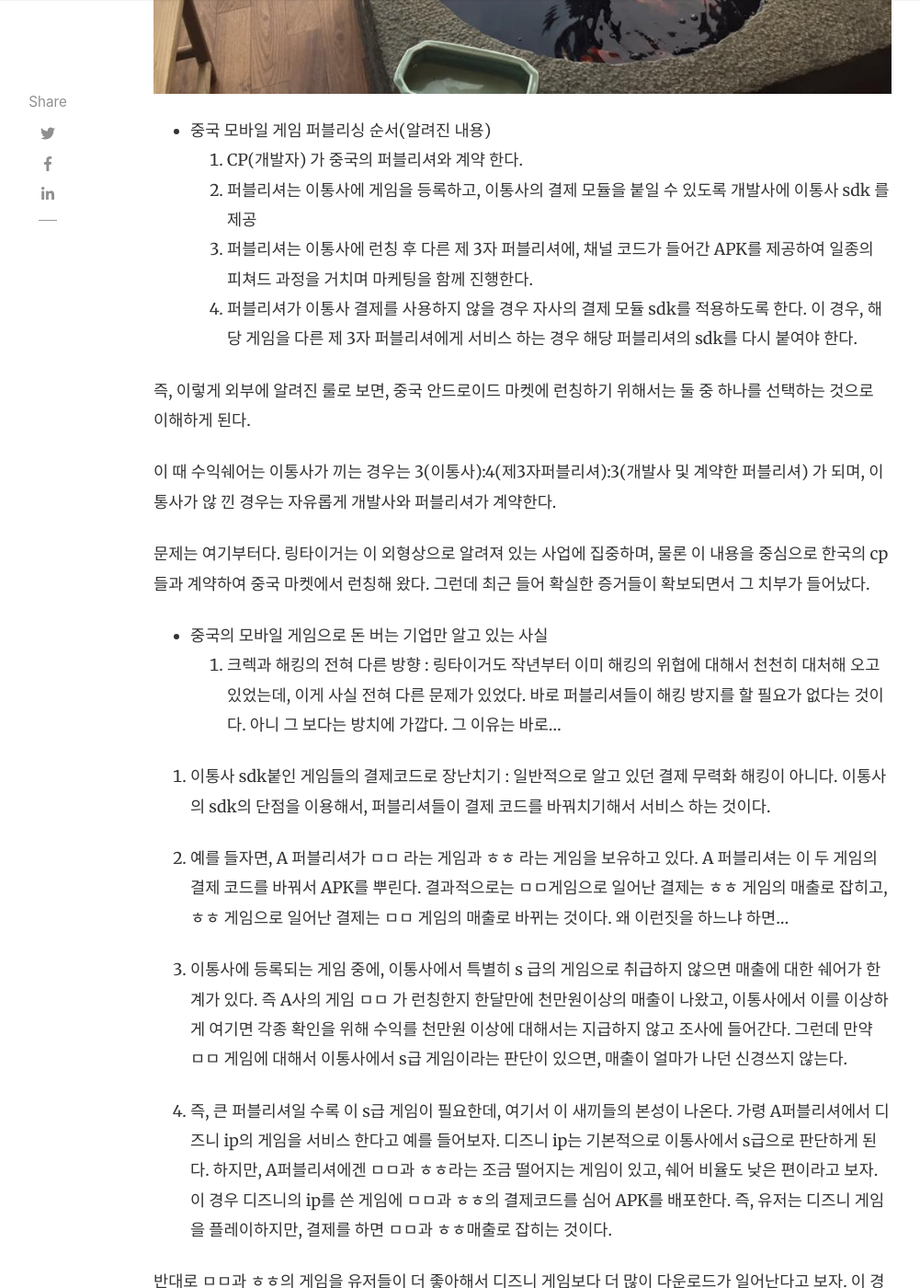
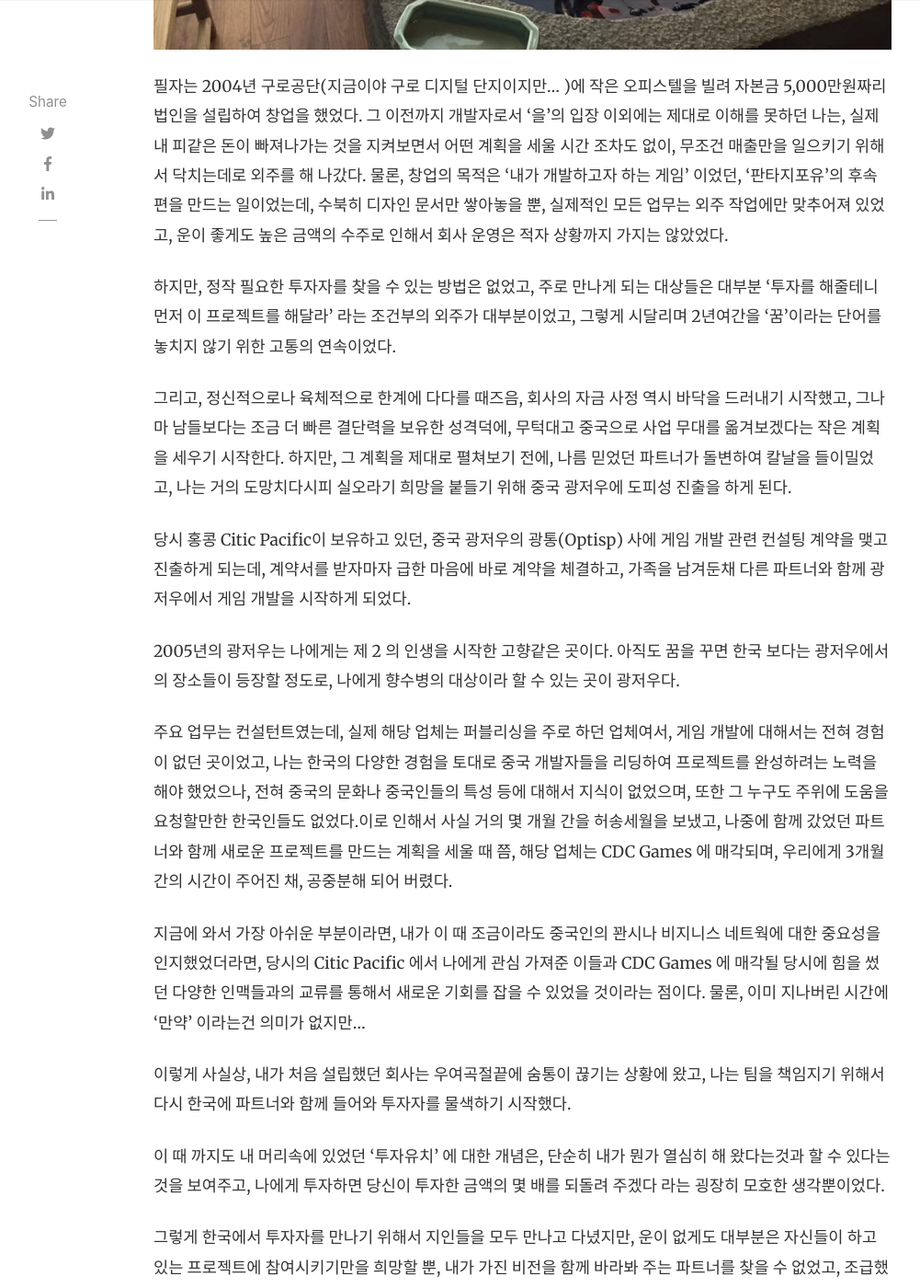
Before and after one commit to head77x/head77x.github.io, a Jekyll site: the page built from _posts/2015-10-04-브랜든-중국-사업-진출기-1.md, in a window 1280 px wide and 1400 px high, scrolled down 963 px. Shown: the whole window at 92% size, without its empty margins (118-1119 px from the left). Built offline with Jekyll 4.4.1, drawn with Linux system fonts in a browser that asks for light colours; nearby versions of some CDN libraries; comment, search, counter and statistics services are not loaded; some of the changed text lies outside the part shown.

Commit message:
Update 2015-10-04-브랜든-중국-사업-진출기-1.md

```diff
--- a/_posts/2015-10-04-브랜든-중국-사업-진출기-1.md
+++ b/_posts/2015-10-04-브랜든-중국-사업-진출기-1.md
@@ -1,79 +1,48 @@
 ---
 layout: post
-title:  "중국 모바일게임 업계 치부 드러내기 - 3th Oct. 2015"
+title:  "브랜든 중국 사업 진출기 1 - 4th Oct. 2015"
 author: brandon
 categories: [ Jekyll, tutorial ]
 image: assets/images/lishui.jpg
 ---
 
-
-- 중국 모바일 게임 퍼블리싱 순서(알려진 내용)
-1. CP(개발자) 가 중국의 퍼블리셔와 계약 한다.
-2. 퍼블리셔는 이통사에 게임을 등록하고, 이통사의 결제 모듈을 붙일 수 있도록 개발사에 이통사 sdk 를 제공
-3. 퍼블리셔는 이통사에 런칭 후 다른 제 3자 퍼블리셔에, 채널 코드가 들어간 APK를 제공하여 일종의 피쳐드 과정을 거치며 마케팅을 함께 진행한다.
-4. 퍼블리셔가 이통사 결제를 사용하지 않을 경우 자사의 결제 모듈 sdk를 적용하도록 한다. 이 경우, 해당 게임을 다른 제 3자 퍼블리셔에게 서비스 하는 경우 해당 퍼블리셔의 sdk를 다시 붙여야 한다.
-
-즉, 이렇게 외부에 알려진 룰로 보면, 중국 안드로이드 마켓에 런칭하기 위해서는 둘 중 하나를 선택하는 것으로 이해하게 된다.
-
-이 때 수익쉐어는 이통사가 끼는 경우는 3(이통사):4(제3자퍼블리셔):3(개발사 및 계약한 퍼블리셔) 가 되며, 이통사가 않 낀 경우는 자유롭게 개발사와 퍼블리셔가 계약한다.
+필자는 2004년 구로공단(지금이야 구로 디지털 단지이지만... )에 작은 오피스텔을 빌려 자본금 5,000만원짜리 법인을 설립하여 창업을 했었다. 그 이전까지 개발자로서 '을'의 입장 이외에는 제대로 이해를 못하던 나는, 실제 내 피같은 돈이 빠져나가는 것을 지켜보면서 어떤 계획을 세울 시간 조차도 없이, 무조건 매출만을 일으키기 위해서 닥치는데로 외주를 해 나갔다. 물론, 창업의 목적은 '내가 개발하고자 하는 게임' 이었던, '판타지포유'의 후속편을 만드는 일이었는데, 수북히 디자인 문서만 쌓아놓을 뿐, 실제적인 모든 업무는 외주 작업에만 맞추어져 있었고, 운이 좋게도 높은 금액의 수주로 인해서 회사 운영은 적자 상황까지 가지는 않았었다.
 
 
 
-문제는 여기부터다. 링타이거는 이 외형상으로 알려져 있는 사업에 집중하며, 물론 이 내용을 중심으로 한국의 cp들과 계약하여 중국 마켓에서 런칭해 왔다. 그런데 최근 들어 확실한 증거들이 확보되면서 그 치부가 들어났다.
-
-- 중국의 모바일 게임으로 돈 버는 기업만 알고 있는 사실
- 1. 크렉과 해킹의 전혀 다른 방향 : 링타이거도 작년부터 이미 해킹의 위협에 대해서 천천히 대처해 오고 있었는데, 이게 사실 전혀 다른 문제가 있었다. 바로 퍼블리셔들이 해킹 방지를 할 필요가 없다는 것이다. 아니 그 보다는 방치에 가깝다. 그 이유는 바로...
-
- 2. 이통사 sdk붙인 게임들의 결제코드로 장난치기 : 일반적으로 알고 있던 결제 무력화 해킹이 아니다. 이통사의 sdk의 단점을 이용해서, 퍼블리셔들이 결제 코드를 바꿔치기해서 서비스 하는 것이다.
-
- 3. 예를 들자면, A 퍼블리셔가 ㅁㅁ 라는 게임과 ㅎㅎ 라는 게임을 보유하고 있다. A 퍼블리셔는 이 두 게임의 결제 코드를 바꿔서 APK를 뿌린다. 결과적으로는 ㅁㅁ게임으로 일어난 결제는 ㅎㅎ 게임의 매출로 잡히고, ㅎㅎ 게임으로 일어난 결제는 ㅁㅁ 게임의 매출로 바뀌는 것이다. 왜 이런짓을 하느냐 하면...
-
- 4. 이통사에 등록되는 게임 중에, 이통사에서 특별히 s 급의 게임으로 취급하지 않으면 매출에 대한 쉐어가 한계가 있다. 즉 A사의 게임 ㅁㅁ 가 런칭한지 한달만에 천만원이상의 매출이 나왔고, 이통사에서 이를 이상하게 여기면 각종 확인을 위해 수익를 천만원 이상에 대해서는 지급하지 않고 조사에 들어간다. 그런데 만약 ㅁㅁ 게임에 대해서 이통사에서 s급 게임이라는 판단이 있으면, 매출이 얼마가 나던 신경쓰지 않는다.
-
- 5. 즉, 큰 퍼블리셔일 수록 이 s급 게임이 필요한데, 여기서 이 새끼들의 본성이 나온다. 가령 A퍼블리셔에서 디즈니 ip의 게임을 서비스 한다고 예를 들어보자. 디즈니 ip는 기본적으로 이통사에서 s급으로 판단하게 된다. 하지만, A퍼블리셔에겐 ㅁㅁ과 ㅎㅎ라는 조금 떨어지는 게임이 있고, 쉐어 비율도 낮은 편이라고 보자. 이 경우 디즈니의 ip를 쓴 게임에 ㅁㅁ과 ㅎㅎ의 결제코드를 심어 APK를 배포한다.
- 즉, 유저는 디즈니 게임을 플레이하지만, 결제를 하면 ㅁㅁ과 ㅎㅎ매출로 잡히는 것이다.
-
- 반대로 ㅁㅁ과 ㅎㅎ의 게임을 유저들이 더 좋아해서 디즈니 게임보다 더 많이 다운로드가 일어난다고 보자. 이 경우 ㅁㅁ과 ㅎㅎ게임에 디즈니 ip의 결제코드를 넣어 배포하는 것이다.
-
-즉 결론적으로 개발사는 자신들의 게임이 어떻게 이용될지 알 수 없는 상황인 것이다.
-
-이런 이유들로 링타이거는 더 확고한 정책을 통해서 B2B 뿐만 아니라, 자체 유저 확보에 대한 분명한 방향성을 확보하여 플랫폼으로서 올해 나서기 시작하게 되었다.
-
- 1. 링타이거와 계약한 게임은 APK 또는 ipa를 다른 곳에서 다운 받을 수 없으며, 발견되는 모든 마켓에서 행정, 법적 절차를 통해서 후속 조치로 정품에 대한 악영향을 최소화 한다.
-
- 2. 기본적으로 이통사의 결제 모듈을 사용하며, 물론 중국내 주요 결재 모듈을 통합한 SDK를 제공한다.
-
- 3. 현재 계약이 체결된 한국의 앱실링 솔루션을 통해서 모든 CP들의 게임이 암호화되어 런칭을 하게 된다.
-
- 4. 대형 퍼블리셔들이 정말 해당 CP의 게임을 직접 서비스하고 싶으면 링타이거와 CP에게 와서 무릎 꿇고 MG와 LF를 지급하면, CP느님의 허락하게 새로운 APK를 하사할 수도 있다.
+ 하지만, 정작 필요한 투자자를 찾을 수 있는 방법은 없었고, 주로 만나게 되는 대상들은 대부분 '투자를 해줄테니 먼저 이 프로젝트를 해달라' 라는 조건부의 외주가 대부분이었고, 그렇게 시달리며 2년여간을 '꿈'이라는 단어를 놓치지 않기 위한 고통의 연속이었다.
 
 
-이 사업을 하면서 제일 열받는건 중간에서 돈 버는 그 어떤 새끼들도 개발사를 생각하는 새끼들이 없다는 거다. 다 지네들 주머니 생각만 한다는 거지.
 
-그리고, 링타이거에게 이런 제안들이 들어왔을때 제일 우낀건, 이런 상황에서 서로 믿고 하자는 얘기였다.
+ 그리고, 정신적으로나 육체적으로 한계에 다다를 때즈음, 회사의 자금 사정 역시 바닥을 드러내기 시작했고, 그나마 남들보다는 조금 더 빠른 결단력을 보유한 성격덕에, 무턱대고 중국으로 사업 무대를 옮겨보겠다는 작은 계획을 세우기 시작한다. 하지만, 그 계획을 제대로 펼쳐보기 전에, 나름 믿었던 파트너가 돌변하여 칼날을 들이밀었고, 나는 거의 도망치다시피 실오라기 희망을 붙들기 위해 중국 광저우에 도피성 진출을 하게 된다.
 
-이미 흙탕물이고 어떤 새끼를 믿건 뒤통수인데, 우리보고 자신들을 믿고 CP뒤통수를 치라니...
+ 당시 홍콩 Citic Pacific이 보유하고 있던, 중국 광저우의 광통(Optisp) 사에 게임 개발 관련 컨설팅 계약을 맺고 진출하게 되는데, 계약서를 받자마자 급한 마음에 바로 계약을 체결하고, 가족을 남겨둔채 다른 파트너와 함께 광저우에서 게임 개발을 시작하게 되었다.
 
-물론 얘네들이 얘기하는건, 일단 링타이거가 이렇게 크게 성공하면 많은 CP에게 더 많은 혜택을 줄 수 있지 않겠냐는 건데...
 
-난 자신 없었다. 도둑놈 소굴에서 같이 도둑놈이 되서, 나중에 더 큰일을 위해 잠시 도둑질을 하자라...
 
-솔직히 이렇게 해서 대박으로 돈을 번다면 모르겠지만, 마찬가지로 우리도 누구도 믿을 수 없기에 이런 방식으로 매출을 올리는건 못한다고 했다.
+ 2005년의 광저우는 나에게는 제 2 의 인생을 시작한 고향같은 곳이다. 아직도 꿈을 꾸면 한국 보다는 광저우에서의 장소들이 등장할 정도로, 나에게 향수병의 대상이라 할 수 있는 곳이 광저우다.
 
-그리고 링타이거는 주주들의 동의를 얻어 전혀 다른 방향으로 움직이기로 했다.
 
-중국에서 유일한 정품 플랫폼.
 
-링타이거에서 서비스 하는 게임은 링타이거 이외의 플랫폼에서 구할 수 없다는 정책이다. 즉 애플의 앱스토어 정책으로 보면 된다.
+ 주요 업무는 컨설턴트였는데, 실제 해당 업체는 퍼블리싱을 주로 하던 업체여서, 게임 개발에 대해서는 전혀 경험이 없던 곳이었고, 나는 한국의 다양한 경험을 토대로 중국 개발자들을 리딩하여 프로젝트를 완성하려는 노력을 해야 했었으나, 전혀 중국의 문화나 중국인들의 특성 등에 대해서 지식이 없었으며, 또한 그 누구도 주위에 도움을 요청할만한 한국인들도 없었다.이로 인해서 사실 거의 몇 개월 간을 허송세월을 보냈고, 나중에 함께 갔었던 파트너와 함께 새로운 프로젝트를 만드는 계획을 세울 때 쯤, 해당 업체는 CDC Games 에 매각되며, 우리에게 3개월간의 시간이 주어진 채, 공중분해 되어 버렸다.
 
-그리고 이런 사업을 할 수 있는 이유는 링타이거의 백그라운드 때문이다.
 
-우리는 이미 링타이거와 계약한 게임들을 개발사의 동의하에 중국의 모든 마켓에서 내리고 있다.
 
-텐센트고 바이두고 다 걸리면 디진다.
+ 지금에 와서 가장 아쉬운 부분이라면, 내가 이 때 조금이라도 중국인의 꽌시나 비지니스 네트웍에 대한 중요성을 인지했었더라면, 당시의 Citic Pacific 에서 나에게 관심 가져준 이들과 CDC Games 에 매각될 당시에 힘을 썼던 다양한 인맥들과의 교류를 통해서 새로운 기회를 잡을 수 있었을 것이라는 점이다. 물론, 이미 지나버린 시간에 '만약' 이라는건 의미가 없지만...
 
-우리는 정도를 갈 꺼고, 링타이거 얼라이언스 개발사분들이 지원해 주는 한, 그 어떤 대기업 깡패가 와도 다 법으로 죠져준다.
 
-그게 현재 중국 정부의 정책과도 일맥상통하기에 우리는 우리 링타이거의 비지니스 방식이 최고라 믿는다.
 
-덤벼라 허울뿐인 중국 퍼블리셔들아!
+ 이렇게 사실상, 내가 처음 설립했던 회사는 우여곡절끝에 숨통이 끊기는 상황에 왔고, 나는 팀을 책임지기 위해서 다시 한국에 파트너와 함께 들어와 투자자를 물색하기 시작했다.
+
+ 이 때 까지도 내 머리속에 있었던 '투자유치' 에 대한 개념은, 단순히 내가 뭔가 열심히 해 왔다는것과 할 수 있다는 것을 보여주고, 나에게 투자하면 당신이 투자한 금액의 몇 배를 되돌려 주겠다 라는 굉장히 모호한 생각뿐이었다.
+
+ 그렇게 한국에서 투자자를 만나기 위해서 지인들을 모두 만나고 다녔지만, 운이 없게도 대부분은 자신들이 하고 있는 프로젝트에 참여시키기만을 희망할 뿐, 내가 가진 비전을 함께 바라봐 주는 파트너를 찾을 수 없었고, 조급했던 나는, 일단 중국에 남아있던 팀원들을 불러들이기 위해 기울어져가는 어떤 개발사의 대표와 협력하기로 결정한다.
+
+
+
+ 여기서부터 정말 힘든 상황에서 더 악수를 두게 되는데, 해당 개발사의 대표는 중국에서 귀국한 우리 팀원들과 나를 포함해서 모두 T3에 들어갈 것을 권하게 되고, 우리는 모두 영문도 모른채 T3에 입사를 위한 인터뷰를 하게 된다. 하지만 어찌되었던, 안정적인 급여를 받으면서 나와 ( 정확히는 내 가족들 ) 팀원들이 만족하며 개발을 하게 되었고, 나도 서서히 타성에 젖어들 뻔 했었다.
+ 하지만, 다행히도 아주 독특한 경험 ( 다른 팀보다 먼저 프로토타입을 만들었다는 눈총 )을 하면서 그 곳을 떠나야 겠다고 결정하고, 모든 팀원을 남겨둔 채 다시 중국으로 쭉 함께하던 파트너와 함께 돌아오게 된다.
+
+
+
+ 그리고, 중국에서 한국인 단 둘이서, 다시 초심으로 돌아가 뭔가 해보자는 결심을 가지고, 작은 숙소를 빌려 개발을 다시 시작하게 된다. ( 사업이 아니라 또 개발이란다.... 이게 개발자 마인드다... 빌어먹을.... 개발이 사업이라고 생각하는 이놈의 망상 )
```
